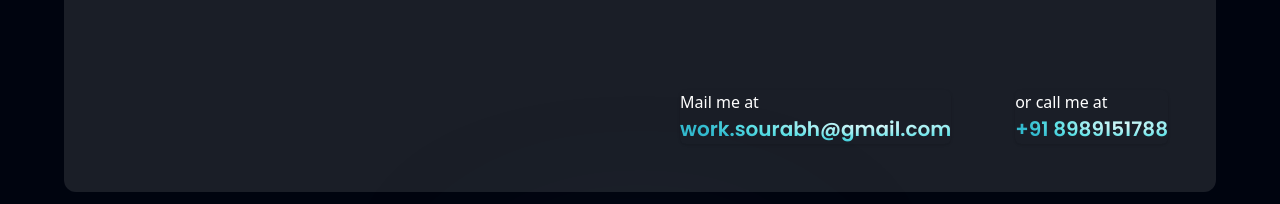
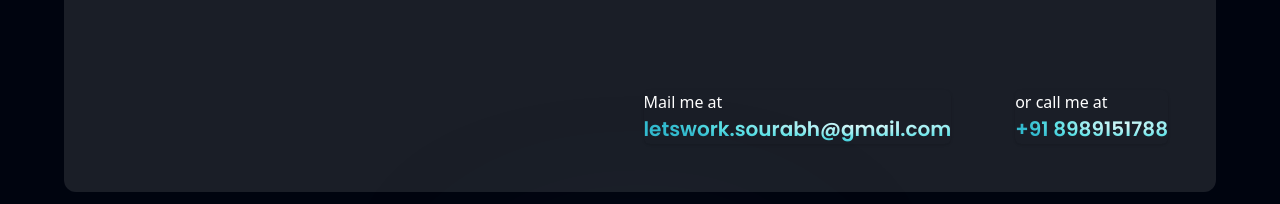
Before and after one commit to sourabhsikarwar/portfolio, a React (Vite) app: page / in a window 1280 px wide. Shown: the part 5308-5512 px from the top of the page. Built offline with nearby package versions, Linux system fonts and the light colour scheme.

Commit message:
email update

```diff
--- a/src/components/CTA.jsx
+++ b/src/components/CTA.jsx
@@ -16,7 +16,7 @@ const CTA = () => (
             Mail me at
           </p>
           <p className={`${styles.heading6} text-gradient dark:text-gradient`}>
-            work.sourabh@gmail.com
+            letswork.sourabh@gmail.com
           </p>
         </div>
         <div className="flex flex-col rounded-md shadow">
```
